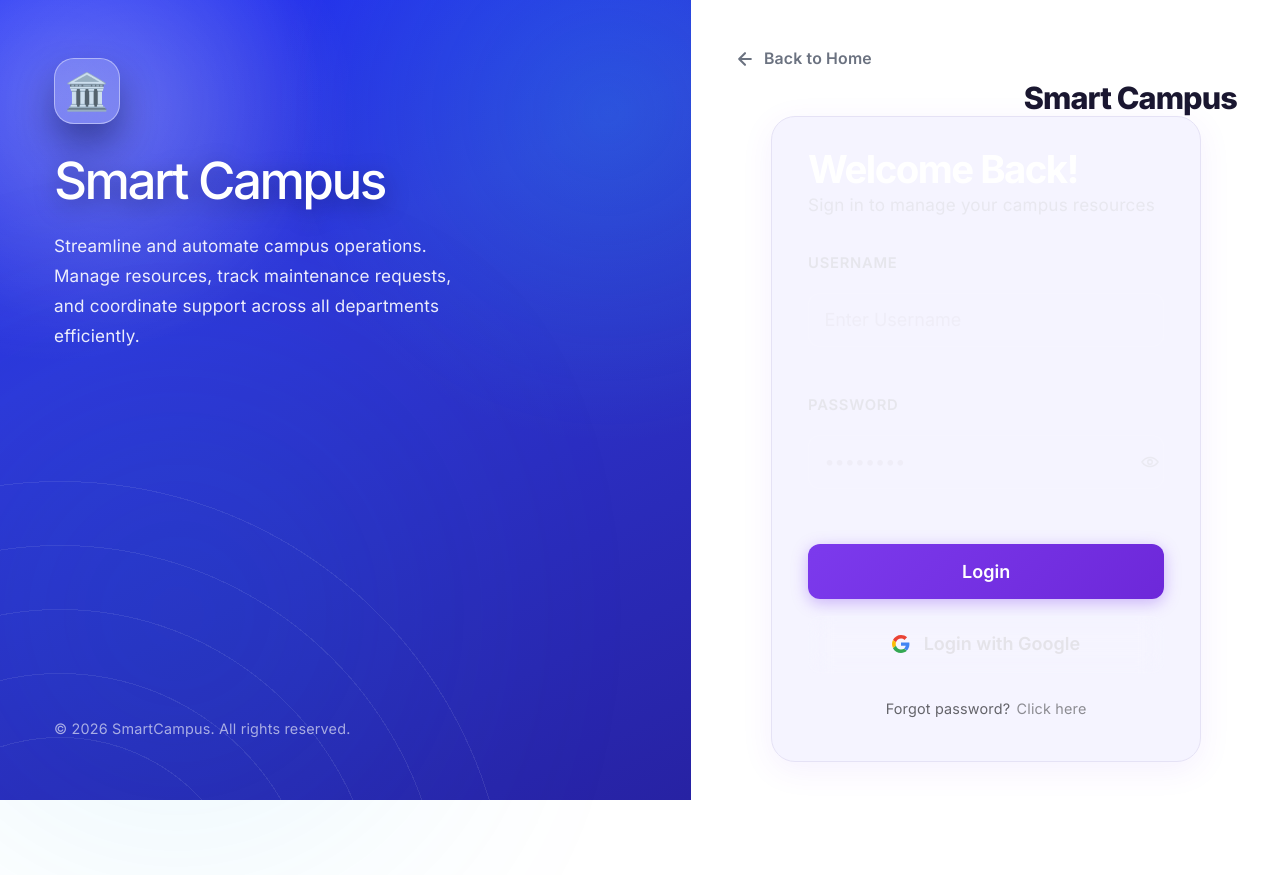
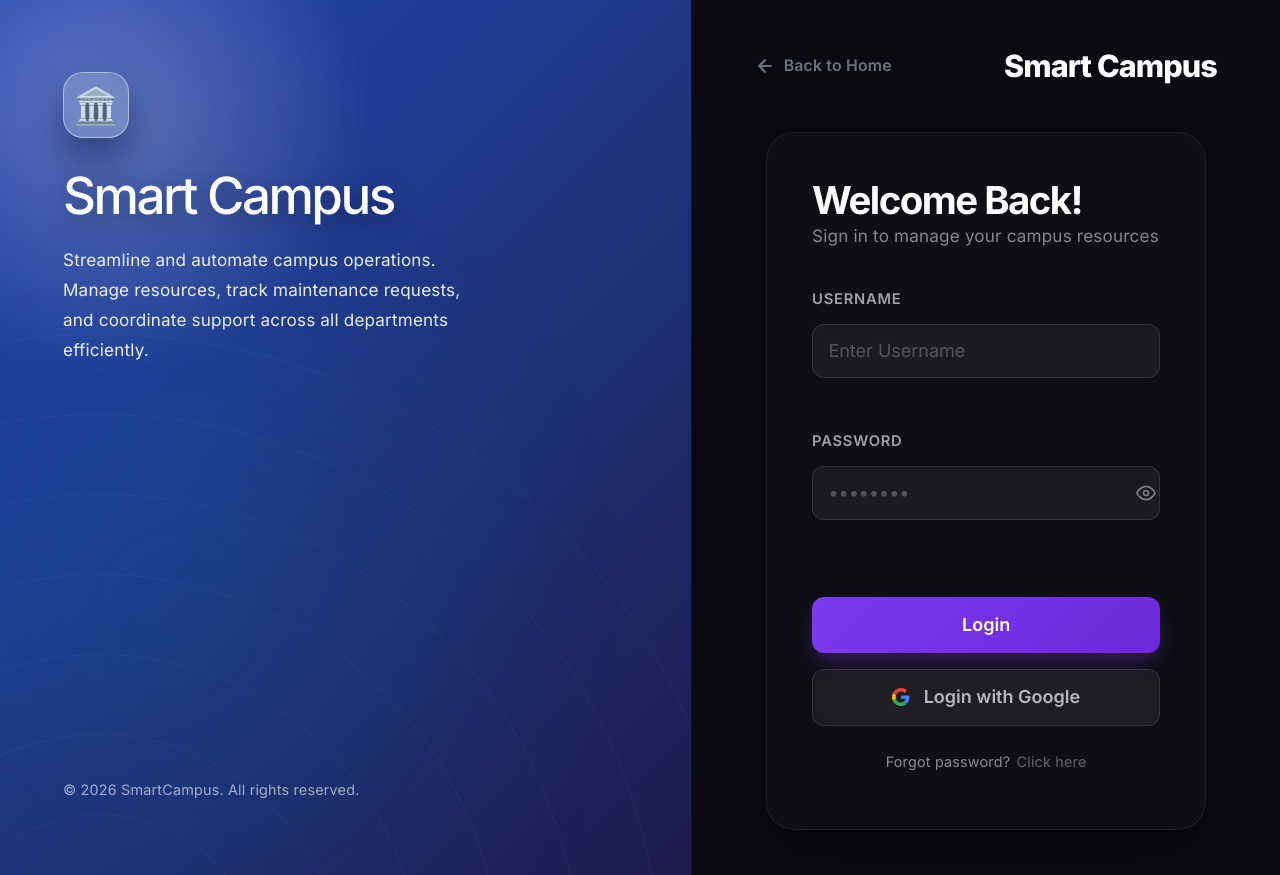
Before and after one commit to ashalyaSenarathna/it3030-paf-2026-smart-campus-group_WE_67, a React app in the folder frontend/: page /login in a window 1280 px wide. Before the commit the page ends 800 px from the top, so only its background shows below. Built offline with nearby package versions, Linux system fonts and the light colour scheme; no server answers; the HTML template or start-up script is replaced by a standard one.

Commit message:
feat: add authentication styles and implement login page component

```diff
--- a/frontend/src/auth/auth.css
+++ b/frontend/src/auth/auth.css
@@ -73,14 +73,13 @@ body {
 .login-left {
   position: relative;
   overflow: hidden;
-  padding: 3.2rem 3rem;
+  padding: 4rem 3.5rem;
   display: flex;
   flex-direction: column;
   justify-content: space-between;
   background:
-    radial-gradient(circle at 8% 12%, rgba(255, 255, 255, 0.2), transparent 28%),
-    radial-gradient(circle at 88% 14%, rgba(34, 211, 238, 0.18), transparent 36%),
-    linear-gradient(155deg, #1f2ff5 0%, #2e37d8 36%, #2722a3 100%);
+    radial-gradient(circle at 10% 10%, rgba(255, 255, 255, 0.15), transparent 30%),
+    linear-gradient(135deg, #1e40af 0%, #1e3a8a 40%, #1e1b4b 100%);
   color: #ffffff;
 }
 
@@ -95,18 +94,18 @@ body {
 .login-left::after {
   content: '';
   position: absolute;
-  width: 1020px;
-  height: 1020px;
-  left: -450px;
-  bottom: -640px;
+  width: 1400px;
+  height: 1400px;
+  left: -600px;
+  bottom: -800px;
   border-radius: 50%;
   background:
     repeating-radial-gradient(
       circle at center,
-      rgba(255, 255, 255, 0.2) 0 1px,
-      transparent 1px 64px
+      rgba(255, 255, 255, 0.1) 0 1px,
+      transparent 1px 80px
     );
-  opacity: 0.42;
+  opacity: 0.3;
   pointer-events: none;
 }
 
@@ -160,26 +159,29 @@ body {
 }
 
 .login-right {
-  padding: 1.8rem 2.4rem;
+  padding: 2.5rem 3.5rem;
   display: flex;
   flex-direction: column;
   align-items: stretch;
   justify-content: center;
-  background: #ffffff;
-  backdrop-filter: blur(12px);
-  -webkit-backdrop-filter: blur(12px);
-  border-left: 1px solid rgba(255, 255, 255, 0.05);
+  background: #0b0a11;
+  border-left: 1px solid rgba(255, 255, 255, 0.03);
+}
+
+.login-header {
+  display: flex;
+  align-items: center;
+  justify-content: space-between;
+  margin-bottom: 2.5rem;
 }
 
 .login-app-name {
   margin: 0;
-  color: #1a1730;
+  color: #ffffff;
   font-size: 1.7rem;
   font-weight: 800;
   letter-spacing: -0.03em;
   text-transform: none;
-  flex: 1;
-  text-align: right;
 }
 
 .back-link {
@@ -209,61 +211,60 @@ body {
 }
 
 .login-form-wrapper {
-  width: min(100%, 430px);
+  width: 100%;
+  max-width: 440px;
   margin: 0 auto;
-  padding: 2.2rem 2rem;
-  border-radius: 24px;
-  background: #f5f4ff;
-  border: 1px solid #e5e2f5;
-  box-shadow: 0 8px 32px rgba(124, 58, 237, 0.08);
+  padding: 3rem 2.5rem;
+  border-radius: 28px;
+  background: rgba(255, 255, 255, 0.02);
+  border: 1px solid rgba(255, 255, 255, 0.06);
+  box-shadow: 0 25px 50px -12px rgba(0, 0, 0, 0.5);
   animation: authFadeUp 0.8s ease both;
 }
 
 .login-title {
   margin: 0;
-  color: #1a1730;
+  color: #ffffff;
   font-size: clamp(2rem, 3vw, 2.35rem);
+  letter-spacing: -0.04em;
 }
 
 .login-subtitle {
   margin-top: 0.5rem;
-  margin-bottom: 1.75rem;
-  color: #6b7280;
-  line-height: 1.55;
+  margin-bottom: 2rem;
+  color: rgba(255, 255, 255, 0.5);
+  line-height: 1.6;
   font-size: 0.95rem;
 }
 
-.form-group label,
-.role-password-form label {
-  color: #4b5563;
-  font-size: 0.82rem;
-  font-weight: 600;
+.form-group label {
+  color: rgba(255, 255, 255, 0.7);
+  font-size: 0.75rem;
+  font-weight: 700;
+  letter-spacing: 0.05em;
+  margin-bottom: 0.25rem;
 }
 
-.form-group input,
-.role-password-form input {
+.form-group input {
   width: 100%;
-  border: 1px solid #e5e2f5;
+  border: 1px solid rgba(255, 255, 255, 0.08);
   border-radius: 12px;
-  padding: 0.72rem 0.85rem;
+  padding: 0.85rem 1rem;
   font: inherit;
-  color: #1a1730;
-  background: #ffffff;
+  color: #ffffff;
+  background: rgba(255, 255, 255, 0.04);
   outline: none;
-  transition: border-color 0.2s ease, box-shadow 0.2s ease, transform 0.2s ease;
+  transition: all 0.2s ease;
 }
 
-.form-group input::placeholder,
-.role-password-form input::placeholder {
-  color: #9ca3af;
+.form-group input::placeholder {
+  color: rgba(255, 255, 255, 0.2);
 }
 
-.form-group input:focus,
-.role-password-form input:focus {
-  border-color: rgba(124, 58, 237, 0.4);
-  background: #ffffff;
-  box-shadow: 0 0 0 4px rgba(124, 58, 237, 0.08);
-  transform: translateY(-1px);
+.form-group input:focus {
+  border-color: #7c3aed;
+  background: rgba(255, 255, 255, 0.06);
+  box-shadow: 0 0 0 4px rgba(124, 58, 237, 0.15);
 }
 
 .password-toggle {
@@ -286,28 +287,16 @@ body {
 }
 
 .btn-google {
-  margin-top: 0.9rem;
-  display: inline-flex;
-  align-items: center;
-  justify-content: center;
-  gap: 0.75rem;
-  background: #ffffff;
-  color: #4b5563;
-  border: 1px solid #e5e2f5;
-  width: 100%;
-  border-radius: 12px;
-  padding: 0.82rem 1rem;
-  font-weight: 600;
-  cursor: pointer;
-  transition: transform 0.25s ease, box-shadow 0.25s ease;
-  font: inherit;
+  margin-top: 1rem;
+  background: #27272a;
+  color: #ffffff;
+  border: 1px solid rgba(255, 255, 255, 0.08);
 }
 
 .btn-google:hover {
-  background: #f5f3ff;
-  border-color: rgba(124, 58, 237, 0.3);
-  color: #7c3aed;
-  transform: translateY(-2px);
+  background: #323238;
+  border-color: rgba(255, 255, 255, 0.15);
+  color: #ffffff;
 }
 
 .login-footer-link {
@@ -329,7 +318,6 @@ body {
   text-decoration: underline;
 }
 
-.login-title,
 .role-profile-header h1,
 .card h1,
 .card h2,
@@ -337,23 +325,9 @@ body {
   letter-spacing: -0.04em;
 }
 
-.login-title {
-  margin: 0;
-  color: #ffffff;
-  font-size: clamp(2rem, 3vw, 2.35rem);
-}
-
-.login-subtitle {
-  margin-top: 0.5rem;
-  margin-bottom: 1.75rem;
-  color: rgba(224, 223, 228, 0.6);
-  line-height: 1.55;
-  font-size: 0.95rem;
-}
-
 .login-form {
   display: grid;
-  gap: 1rem;
+  gap: 1.25rem;
 }
 
 .form-group {
@@ -447,11 +421,11 @@ body {
 }
 
 .btn-primary {
-  margin-top: 0.55rem;
+  margin-top: 1.5rem;
   border: none;
   background: linear-gradient(135deg, #7c3aed, #6d28d9);
   color: #ffffff;
-  box-shadow: 0 4px 16px rgba(124, 58, 237, 0.35);
+  box-shadow: 0 10px 20px -5px rgba(124, 58, 237, 0.4);
 }
 
 .btn-primary:hover,
--- a/frontend/src/auth/pages/LoginPage.jsx
+++ b/frontend/src/auth/pages/LoginPage.jsx
@@ -78,7 +78,7 @@ export default function LoginPage({ user, onLoginSuccess }) {
 
           <form onSubmit={handleSubmit} className="login-form" autoComplete="off">
             <div className="form-group">
-              <label htmlFor="username">Username</label>
+              <label htmlFor="username">USERNAME</label>
               <input
                 id="username"
                 type="text"
@@ -94,7 +94,7 @@ export default function LoginPage({ user, onLoginSuccess }) {
             </div>
 
             <div className="form-group">
-              <label htmlFor="password">Password</label>
+              <label htmlFor="password">PASSWORD</label>
               <div className="password-input-wrap">
                 <input
                   id="password"
@@ -113,15 +113,14 @@ export default function LoginPage({ user, onLoginSuccess }) {
                   aria-label={showPassword ? 'Hide password' : 'Show password'}
                 >
                   {showPassword ? (
-                    <svg width="18" height="18" viewBox="0 0 24 24" fill="none" aria-hidden="true">
-                      <path d="M3 3l18 18" stroke="currentColor" strokeWidth="1.8" strokeLinecap="round"/>
-                      <path d="M10.7 6.3A10.8 10.8 0 0 1 12 6c5.5 0 9.5 4.2 10.8 6-0.5 0.7-1.5 2-3 3.3M6.1 9.4A15.3 15.3 0 0 0 1.2 12c1.4 1.9 5.3 6 10.8 6 1.8 0 3.5-0.4 4.9-1.1" stroke="currentColor" strokeWidth="1.8" strokeLinecap="round" strokeLinejoin="round"/>
-                      <path d="M14.1 14.1A3 3 0 0 1 9.9 9.9" stroke="currentColor" strokeWidth="1.8" strokeLinecap="round"/>
+                    <svg width="20" height="20" viewBox="0 0 24 24" fill="none" aria-hidden="true">
+                      <path d="M17.94 17.94A10.07 10.07 0 0 1 12 20c-7 0-11-8-11-8a18.45 18.45 0 0 1 5.06-5.94M9.9 4.24A9.12 9.12 0 0 1 12 4c7 0 11 8 11 8a18.5 18.5 0 0 1-2.16 3.19m-6.72-1.07a3 3 0 1 1-4.24-4.24" stroke="currentColor" strokeWidth="2" strokeLinecap="round" strokeLinejoin="round"/>
+                      <line x1="1" y1="1" x2="23" y2="23" stroke="currentColor" strokeWidth="2" strokeLinecap="round" strokeLinejoin="round"/>
                     </svg>
                   ) : (
-                    <svg width="18" height="18" viewBox="0 0 24 24" fill="none" aria-hidden="true">
-                      <path d="M1.2 12C2.6 10.1 6.5 6 12 6s9.4 4.1 10.8 6C21.4 13.9 17.5 18 12 18S2.6 13.9 1.2 12Z" stroke="currentColor" strokeWidth="1.8" strokeLinecap="round" strokeLinejoin="round"/>
-                      <circle cx="12" cy="12" r="3" stroke="currentColor" strokeWidth="1.8"/>
+                    <svg width="20" height="20" viewBox="0 0 24 24" fill="none" aria-hidden="true">
+                      <path d="M1 12s4-8 11-8 11 8 11 8-4 8-11 8-11-8-11-8z" stroke="currentColor" strokeWidth="2" strokeLinecap="round" strokeLinejoin="round"/>
+                      <circle cx="12" cy="12" r="3" stroke="currentColor" strokeWidth="2" strokeLinecap="round" strokeLinejoin="round"/>
                     </svg>
                   )}
                 </button>
@@ -146,8 +145,8 @@ export default function LoginPage({ user, onLoginSuccess }) {
           </button>
 
           <div className="login-footer-link">
-            <a href="#">Forgot password?</a>
-            <span> Click here</span>
+            <span>Forgot password?</span>
+            <a href="#"> Click here</a>
           </div>
         </div>
       </div>
```
